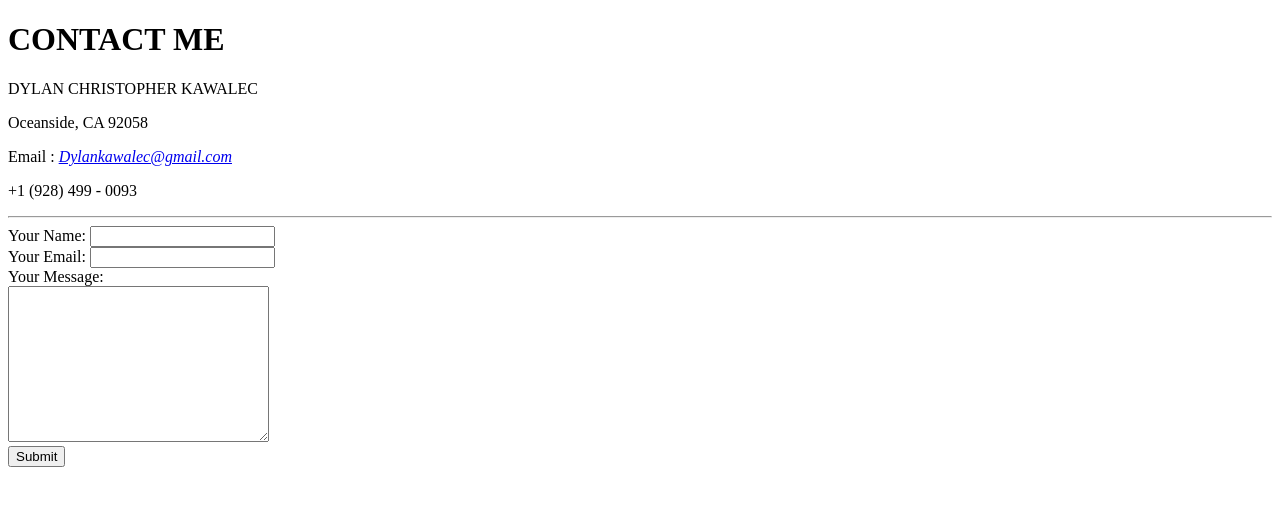
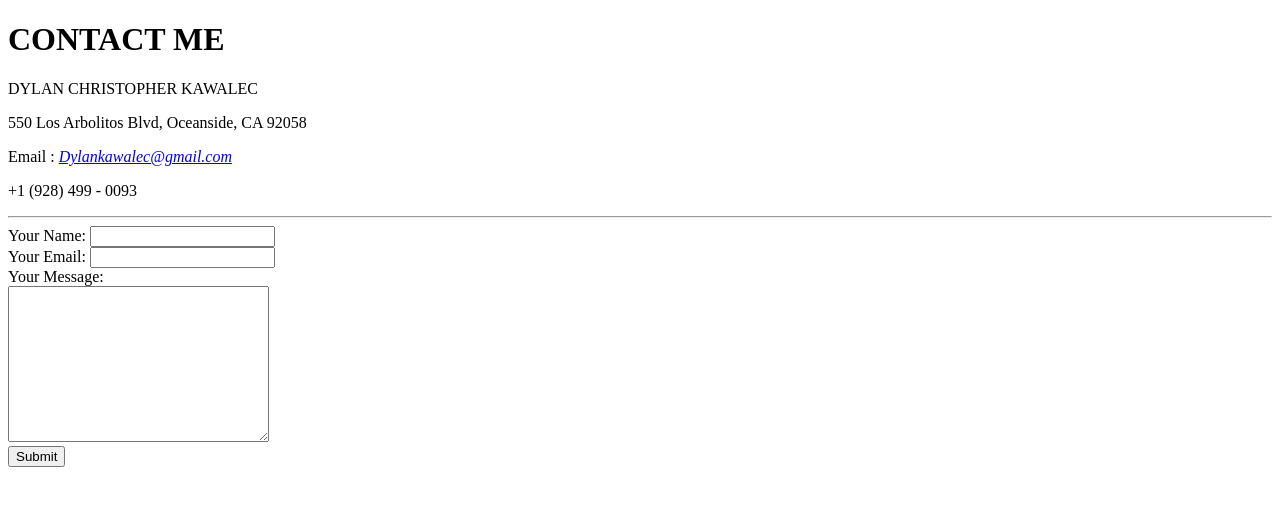
Before and after one commit to DylanCkawalec/cv, a plain HTML site: page Contact.html in a window 1280 px wide. Drawn offline with Linux system fonts and the light colour scheme.

Commit message:
Updated Contact Sheet

```diff
--- a/Contact.html
+++ b/Contact.html
@@ -4,12 +4,14 @@
 <head>
   <meta charset="utf-8">
   <title>Contact Dylan Kawalec</title>
+  <link rel="stylesheet" href="css/styles.css">
+
 </head>
 
 <body>
   <h1>CONTACT ME</h1>
   <P>DYLAN CHRISTOPHER KAWALEC</P>
-  <P>Oceanside, CA 92058 </P>
+  <P>550 Los Arbolitos Blvd, Oceanside, CA 92058 </P>
   <p>Email : <a
       href="https://www.google.com/url?sa=t&rct=j&q=&esrc=s&source=web&cd=&cad=rja&uact=8&ved=2ahUKEwjc1rSV-v_rAhWjMX0KHa1IAm4QFjAHegQIAxAB&url=https%3A%2F%2Fwww.google.com%2Fgmail%2F&usg=AOvVaw3mZ_qbD_gQyp_sqkjrwStn"><em>Dylankawalec@gmail.com</em></a>
   </p>
```
